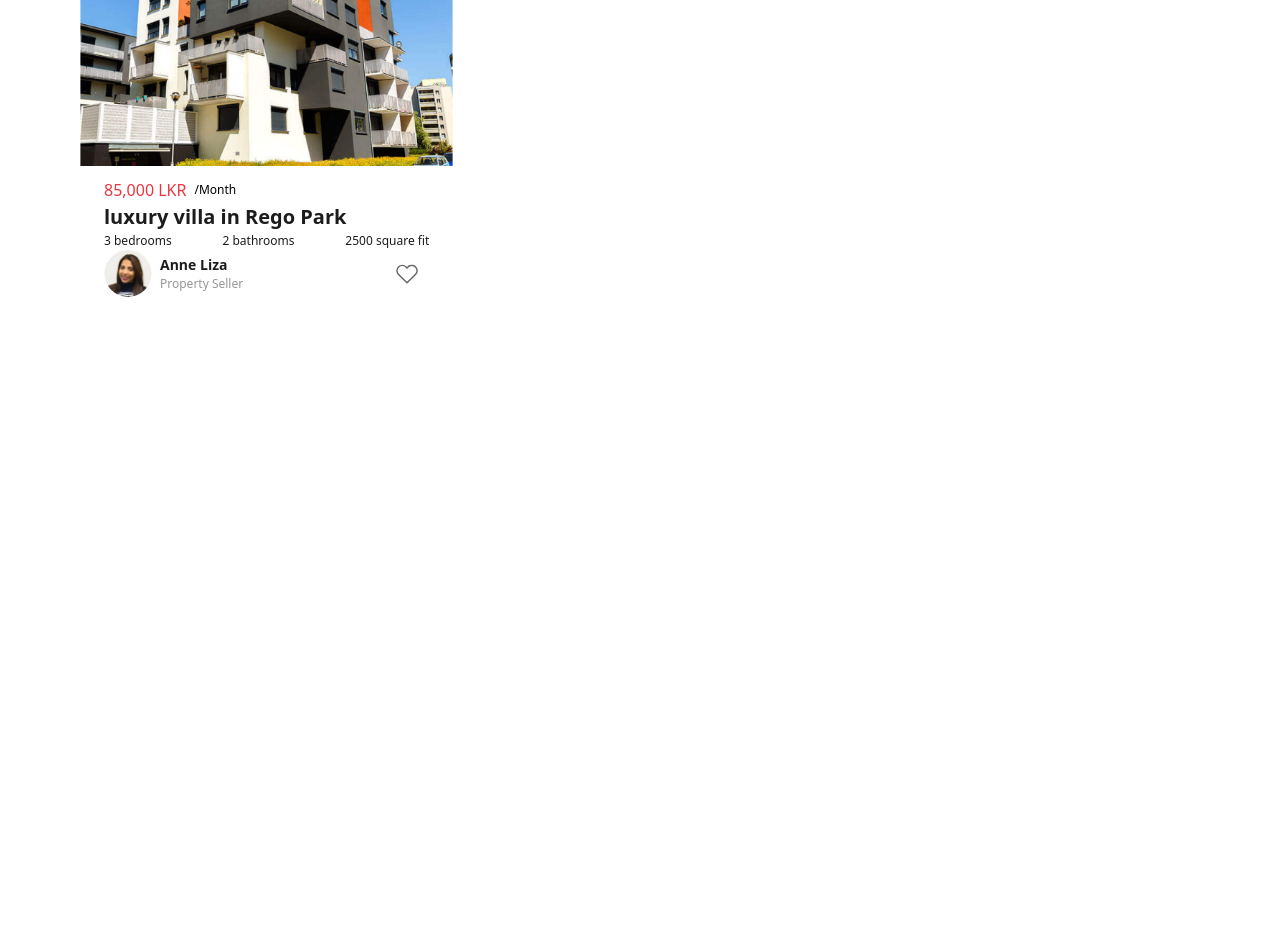
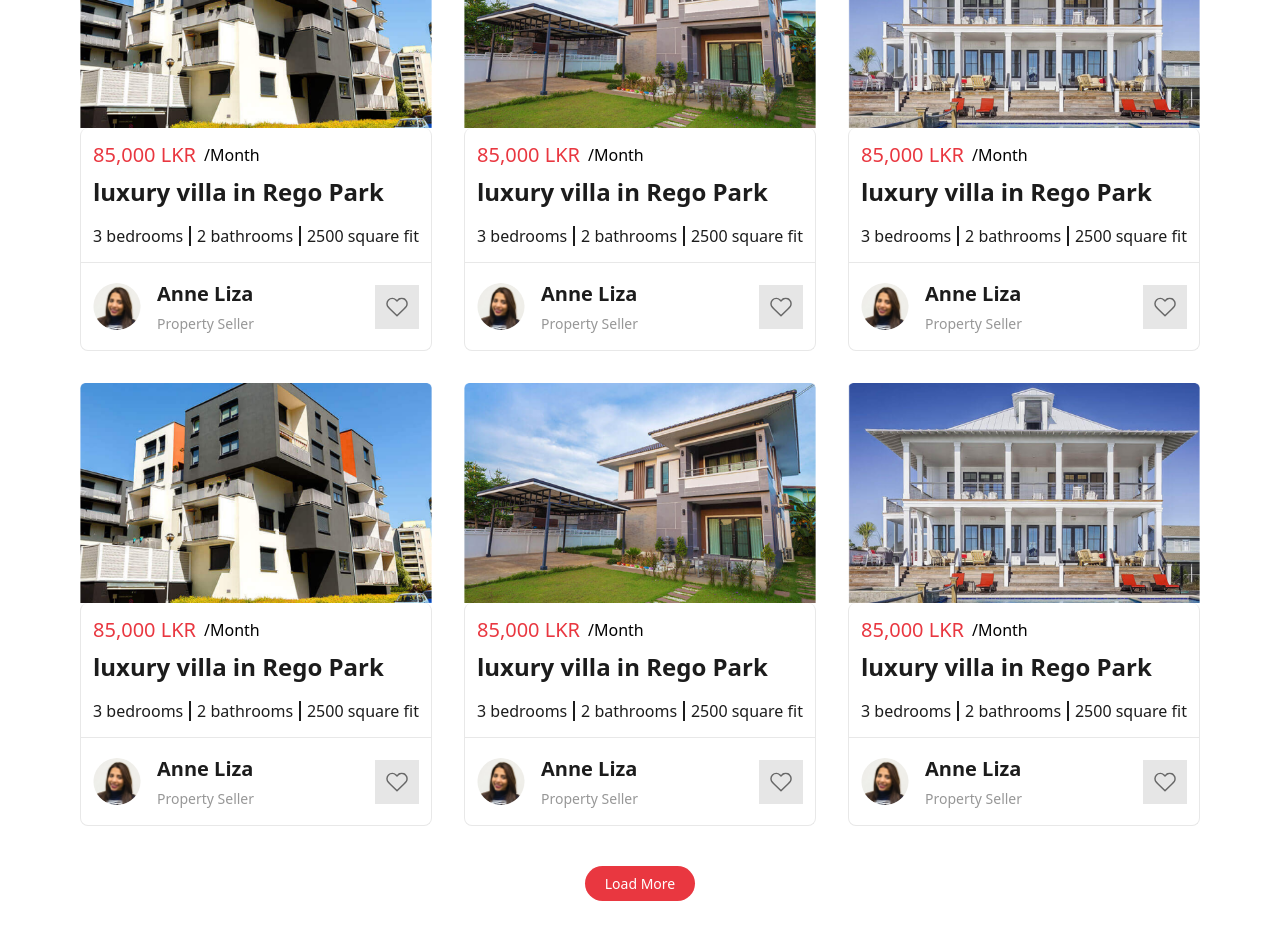
Before and after one commit to SajanThapa22/rental-website, a React (Vite) app: page / in a window 1280 px wide. Shown: the part 1440-2380 px from the top of the page. Before the commit the page ends 1839 px from the top, so only its background shows below. Built offline with nearby package versions, Linux system fonts and the light colour scheme.

Commit message:
almost done with featured listings

```diff
--- a/src/App.jsx
+++ b/src/App.jsx
@@ -29,6 +29,7 @@ const App = () => {
       <DiscoverRental />
       <BrowseCategories />
       <FeaturedListings />
+      <div className="h-96"></div>
     </>
   );
 };
--- a/src/components/Cards.jsx
+++ b/src/components/Cards.jsx
@@ -1,59 +1,70 @@
 import React from "react";
-import building from "../assets/building.png";
 import anneLiza from "../assets/anneLiza.png";
 import Heart from "../assets/heart.svg?react";
 
-const Cards = () => {
+const Cards = ({ bgImg }) => {
   return (
-    <div className="grid grid-rows-2 mt-6">
-      <div>
-        <img src={building} alt="" />
+    <div className="flex flex-col rounded-lg">
+      <div id="img-container">
+        <img className="object-cover w-full" src={bgImg} alt="" />
       </div>
 
-      <div id="details" className="p-3">
-        <div>
+      <div
+        id="details"
+        className="flex flex-col gap-g-14px pt-3 border border-gray-bg border-t-0 rounded-lg"
+      >
+        <div className="flex flex-col gap-1">
           <div className="flex gap-2 px-p-12px items-center">
-            <p className="text-font-regular text-clr-primary font-medium">
+            <p className="text-font-regular xl:text-f-20px text-clr-primary font-medium">
               85,000 LKR
             </p>
-            <p className="text-font-very-small font-medium">/Month</p>
+            <p className="text-font-very-small xl:text-f-16px font-medium">
+              /Month
+            </p>
           </div>
           <div className="px-p-12px">
-            <p className="text-f-20px text-clr-very-dark font-semibold ">
+            <p className="text-f-20px xl:text-f-24px text-clr-very-dark font-semibold ">
               luxury villa in Rego Park
             </p>
           </div>
         </div>
 
-        <div className="flex justify-between text-clr-very-dark text-font-very-small px-p-12px">
+        <div className="flex justify-between items-center text-clr-very-dark text-font-very-small xl:text-f-16px px-p-12px">
           <div>3 bedrooms</div>
+          <div className="h-5 w-w-2px bg-clr-very-dark"></div>
           <div>2 bathrooms</div>
+          <div className="h-5 w-w-2px bg-clr-very-dark"></div>
           <div>2500 square fit</div>
         </div>
+        {/*
+        <div className="h-h-1px w-full bg-gray-bg"></div> */}
 
         <div
           id="property-seller"
-          className="px-p-12px flex items-center justify-between"
+          className="py-p-16px px-p-12px flex items-center justify-between  border-t border-t-gray-bg"
         >
-          <div className="flex gap-2 items-center">
+          <div className="flex gap-g-16px items-center">
             <div className="w-w-48px aspect-square">
               <img className="rounded-full" src={anneLiza} alt="" />
             </div>
-            <div>
+            <div className="flex gap-1 flex-col justify-between">
               <p
                 id="name"
-                className="text-font-small font-semibold text-clr-very-dark"
+                className="text-font-small xl:text-f-20px font-semibold text-clr-very-dark"
               >
                 Anne Liza
               </p>
-              <p id="work" className="text-font-very-small text-clr-light">
+              <p
+                id="work"
+                className="text-font-very-small xl:text-font-small text-clr-light"
+              >
                 Property Seller
               </p>
             </div>
           </div>
           <div
             id="like-div"
-            className="w-w-44px flex justify-center items-center"
+            className="w-w-44px aspect-square bg-clr-very-light flex justify-center items-center"
           >
             <Heart className="w-w-24px aspect-square" />
           </div>
--- a/src/components/CardsContainer.jsx
+++ b/src/components/CardsContainer.jsx
@@ -1,10 +1,24 @@
 import React from "react";
 import Cards from "./Cards";
+import building from "../assets/building.png";
+import building1 from "../assets/building1.png";
+import building2 from "../assets/building2.png";
+
+const cardDetails = [
+  { id: 1, img: building },
+  { id: 2, img: building1 },
+  { id: 3, img: building2 },
+  { id: 4, img: building },
+  { id: 5, img: building1 },
+  { id: 6, img: building2 },
+];
 
 const CardsContainer = () => {
   return (
-    <div className="grid grid-cols-1 md:grid-cols-2 lg:grid-cols-3">
-      <Cards />
+    <div className="grid grid-cols-1 md:grid-cols-2 lg:grid-cols-3 gap-6 xl:gap-8">
+      {cardDetails.map((c) => (
+        <Cards key={c.id} bgImg={c.img} />
+      ))}
     </div>
   );
 };
--- a/src/components/CategoriesSelector.jsx
+++ b/src/components/CategoriesSelector.jsx
@@ -2,7 +2,7 @@ import React from "react";
 
 const CategoriesSelector = ({ text, svg, bgClr }) => {
   return (
-    <div className="rounded-btn-radius text-left p-1 pr-5 border- gap-2 border border-gray-bg flex flex-1 lg:flex-none items-center">
+    <div className="rounded-btn-radius text-left p-1 pr-5 gap-2 border border-gray-bg flex flex-1 lg:flex-none items-center">
       <div
         className={`rounded-full flex justify-center items-center aspect-square ${bgClr} w-w-55px`}
       >
--- a/src/components/FeaturedListings.jsx
+++ b/src/components/FeaturedListings.jsx
@@ -47,7 +47,7 @@ const buttonDetails = [
 
 const FeaturedListings = () => {
   return (
-    <div className="mt-mt-50 md:px-20 px-4 flex flex-col gap-g-24px md:gap-g-32px lg:gap-g-40px">
+    <div className="mt-mt-50 md:px-16 lg:px-20 px-p-16px flex flex-col gap-g-24px md:gap-g-32px lg:gap-g-40px">
       <SectionTitle title="featured listings" />
       <div className="flex gap-3 text-nowrap overflow-x-scroll hide-scrollbar">
         {buttonDetails.map((b) => (
@@ -56,13 +56,16 @@ const FeaturedListings = () => {
 
         <div
           id="icon-div"
-          className="flex-shrink-0 size-10 overflow-hidden rounded-full flex justify-center items-center  bg-gray-bg "
+          className="flex-shrink-0 size-10 2xl:size-14 overflow-hidden rounded-full flex justify-center items-center  bg-gray-bg "
         >
           <ArrowDown className="size-6 text-light-black" />
         </div>
       </div>
 
       <CardsContainer />
+      <div className="flex justify-start md:justify-center items-center">
+        <Button text="load more" clr="text-clr-white" bgClr="bg-clr-primary" />
+      </div>
     </div>
   );
 };
--- a/src/index.css
+++ b/src/index.css
@@ -30,6 +30,7 @@
   --nav-p-lg: 21px 80px;
 
   --f-18px: 18px;
+  --f-16px: 16px;
   --f-20px: 20px;
   --f-24px: 24px;
 
@@ -49,6 +50,10 @@
   --sign-in-p-2xl: 15px 30px;
   --sign-in-p-lg: 7px 20px;
 
+  --w-1px: 1px;
+  --w-2px: 2px;
+  --w-3px: 3px;
+  --w-4px: 4px;
   --w-12px: 12px;
   --w-14px: 14px;
   --w-16px: 16px;
@@ -68,6 +73,8 @@
   --w-44px: 44px;
   --w-48px: 48px;
   --w-55px: 55px;
+
+  --h-1px: 1px;
 
   --g-12px: 12px;
   --g-14px: 14px;
--- a/tailwind.config.js
+++ b/tailwind.config.js
@@ -28,6 +28,7 @@ export default {
         "f-20px": "var(--f-20px)",
         "f-24px": "var(--f-24px)",
         "f-18px": "var(--f-18px)",
+        "f-16px": "var(--f-16px)",
       },
       padding: {
         "nav-p-2xl": "var(--nav-p-2xl)",
@@ -46,11 +47,16 @@ export default {
       height: {
         "logo-h": "var(--logo-h)",
         "logo-h-md": "var(--logo-h-md)",
+        "h-1px": "var(--h-1px)",
       },
       width: {
         "logo-w": "var(--logo-w)",
         "logo-w-md": "var(--logo-w-md)",
         "width-1px": "var(--width-1px)",
+        "w-1px": "var(--w-1px)",
+        "w-2px": "var(--w-2px)",
+        "w-3px": "var(--w-3px)",
+        "w-4px": "var(--w-4px)",
         "w-12px": "var(--w-12px)",
         "w-14px": "var(--w-14px)",
         "w-16px": "var(--w-16px)",
```
Also changed, not shown: src/assets/building1.png (added), src/assets/building2.png (added).
